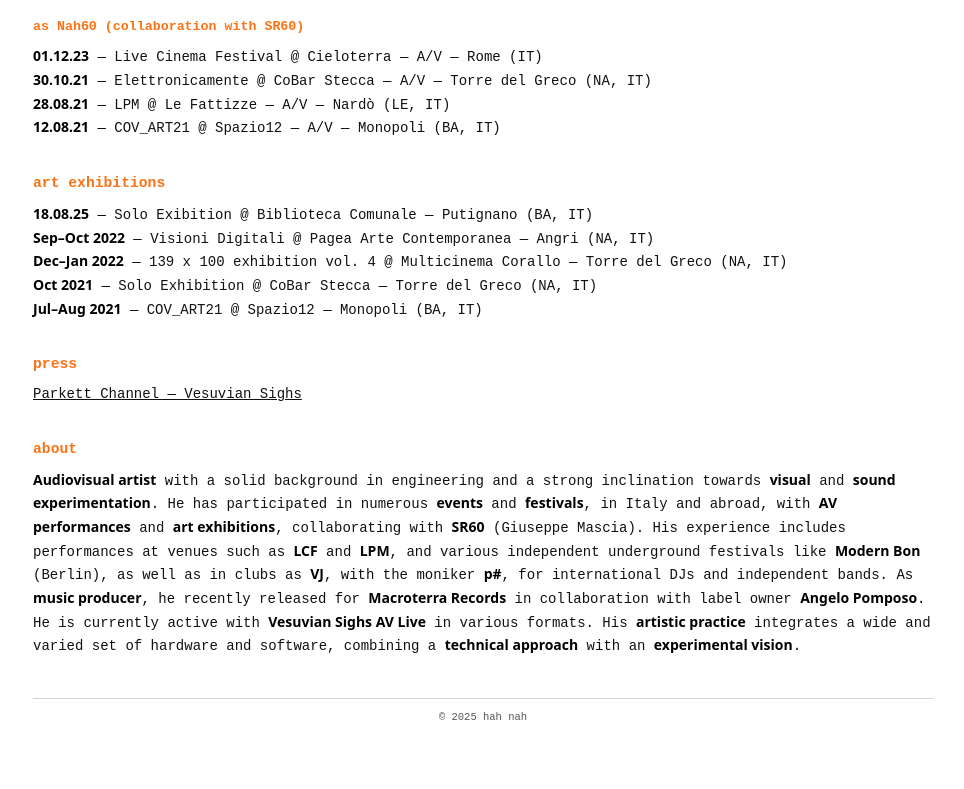
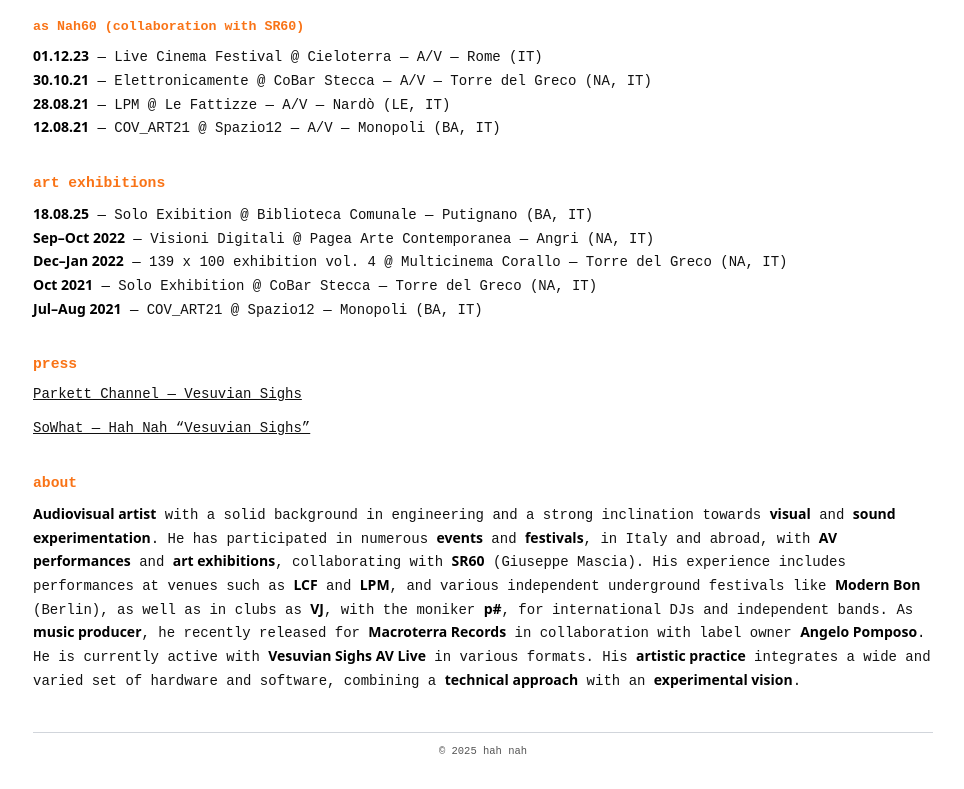
Before and after one commit to hahnah5/hahnah.github.io, a plain HTML site: page index.html in a window 1280 px wide. Shown: the part 489-1278 px from the top of the page, without its empty margins (157-1121 px from the left). Before the commit the page ends 1244 px from the top, so only its background shows below. Drawn offline with Linux system fonts and the light colour scheme.

Commit message:
Update index.html

```diff
--- a/index.html
+++ b/index.html
@@ -119,6 +119,7 @@
       <section id="press">
         <h2>press</h2>
         <p><a class="underline" href="https://www.parkettchannel.it/premiere-macro-terra-records/" target="_blank" rel="noopener noreferrer">Parkett Channel — Vesuvian Sighs</a></p>
+		<p><a class="underline" href="https://sowhatmusica.wordpress.com/2025/04/02/hah-nah-vesuvian-sighs/" target="_blank" rel="noopener noreferrer">SoWhat — Hah Nah “Vesuvian Sighs”</a></p>
       </section>
 
       <section id="about">
```
